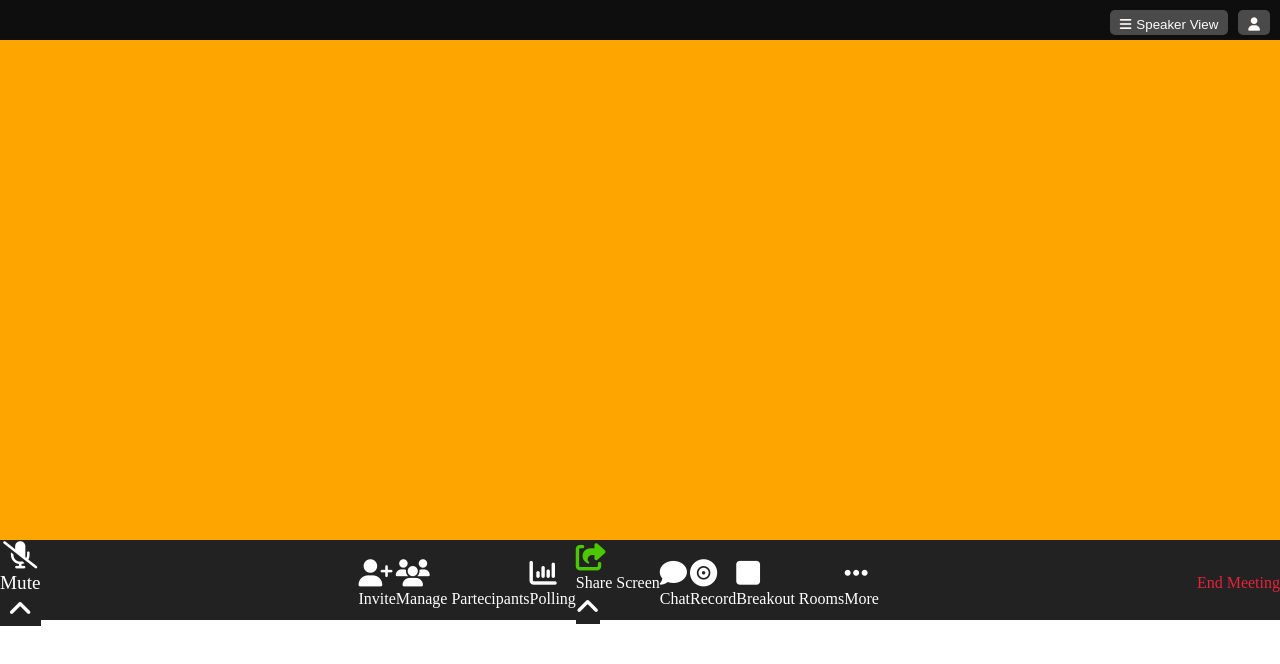
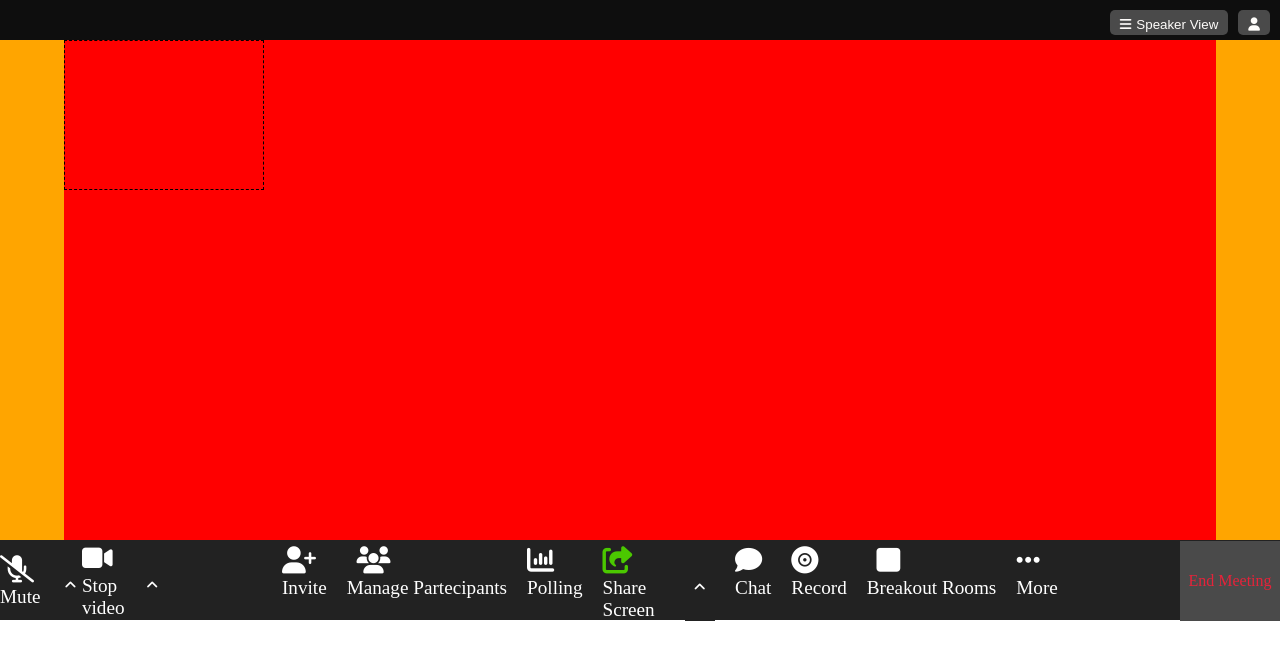
Before and after one commit to Riccardo-Mauri/html-css-zoom, a plain HTML site: page index.html in a window 1280 px wide. Drawn offline with Linux system fonts and the light colour scheme.

Commit message:
esercizio in svolgimento

```diff
--- a/css/style.css
+++ b/css/style.css
@@ -54,6 +54,17 @@ MAIN
     background-color: orange;
     height: 500px;
 }
+.container-calls{
+    width: 90%;
+    height: 100%;
+    margin: 0 auto;
+    background-color:red ;
+}
+.calls{
+    width: 200px;
+    height: 150px;
+    border: 1px dashed black;
+}
 .color-style-white{
     color: #FFFFFF;
 }
@@ -73,26 +84,62 @@ footer{
     justify-content: space-between;
     align-items: center;
 }
-.flex-container-buttons{
+.flex-container-buttons-and-text{
+    width: 150px;
     display: flex;
     flex-direction: column;
     justify-content: center;
-    --align-items: center;
+    width: 70px;
+
 }
+.flex-container-buttons-center{
+    width: 800px;
+    display: flex;
+    flex-direction: row;
+    padding-top: 5px;
+}
+.footers-padding{
+    padding-left: 10px;
+    padding-right: 10px;
+}
+
+
 .footer-button{
+    width: calc(100%/3);
     background-color:#222222;
     text-decoration: none;
     text-align: center;
     border: none;
     cursor: pointer;
     font-size: 1.7em;
+
+
 }
 .button-desc{
     font-size: 1.2em;
 }
 .End-call{
+
     color:#E5233A ;
+
 }
-.left-align{
-    justify-self: center;
+.fa-angle-up{
+    font-size: 0.5em;
 }
+.footer-button-left{
+    display: flex;
+    flex-direction: row;
+}
+.footer-button-center{
+    display: flex;
+    flex-direction: column;
+
+}
+.bck-call{
+    display: flex;
+    justify-content: center;
+    align-items: center;
+    width: 100px;
+    height: 80px;
+    background-color:#4A4A4A ;
+}
--- a/index.html
+++ b/index.html
@@ -1,95 +1,126 @@
 <!DOCTYPE html>
 <html lang="it">
+
 <head>
     <meta charset="UTF-8">
     <meta name="viewport" content="width=device-width, initial-scale=1.0">
     <title>Zoom</title>
     <!--link del css-->
     <link rel="stylesheet" href="./css/style.css">
-    <link rel="stylesheet" href="https://cdnjs.cloudflare.com/ajax/libs/font-awesome/6.5.2/css/all.min.css" integrity="sha512-SnH5WK+bZxgPHs44uWIX+LLJAJ9/2PkPKZ5QiAj6Ta86w+fsb2TkcmfRyVX3pBnMFcV7oQPJkl9QevSCWr3W6A==" crossorigin="anonymous" referrerpolicy="no-referrer" />
+    <link rel="stylesheet" href="https://cdnjs.cloudflare.com/ajax/libs/font-awesome/6.5.2/css/all.min.css"
+        integrity="sha512-SnH5WK+bZxgPHs44uWIX+LLJAJ9/2PkPKZ5QiAj6Ta86w+fsb2TkcmfRyVX3pBnMFcV7oQPJkl9QevSCWr3W6A=="
+        crossorigin="anonymous" referrerpolicy="no-referrer" />
 </head>
+
 <body>
     <header class="">
         <div class=" header-container">
-            <div class="info speaker-view"><button class="top-button"><i class="fa-solid fa-bars"></i></i>Speaker View</button></div>
+            <div class="info speaker-view"><button class="top-button"><i class="fa-solid fa-bars"></i></i>Speaker
+                    View</button></div>
             <div class="info screen"><button class="top-button"><i class="fa-solid fa-user"></i></button></div>
         </div>
     </header>
     <main class="main-container">
+        <div class="container-calls">
+            <div class="calls"></div>
 
+
+        </div>
     </main>
     <footer>
         <div class="flex-container">
-            <div>
-                <div class="flex-container-buttons color-style-white">
-                    <!--immagine microfono-->
-                    <button class="footer-button color-style-white"><i class="fa-solid fa-microphone-slash"></i></button>
-                    <!--scrita mute-->
-                    <div class="button-desc">Mute</div>
+            <div class="footer-button-left">
+                <div class="footer-button-left">
+
+                    <div class="flex-container-buttons-and-text color-style-white">
+                        <!--immagine microfono-->
+                        <button class="footer-button color-style-white"><i
+                                class="fa-solid fa-microphone-slash"></i></button>
+                        <!--scrita mute-->
+                        <div class="button-desc">Mute</div>
+                    </div>
                     <!--tendina/freccetta in sù-->
-                    <button class="footer-button color-style-white left-align"><i class="fa-solid fa-angle-up"></i></button>
+                    <button class="footer-button color-style-white"><i class="fa-solid fa-angle-up"></i></button>
+                </div>
+                <div class="footer-button-left">
+
+                    <div class="flex-container-buttons-and-text color-style-white">
+                        <!--immagine videocamera-->
+                        <button class="footer-button color-style-white"><i
+                                class="fa-solid fa-video"></i></button>
+                        <!--scrita stop video-->
+                        <div class="button-desc">Stop video</div>
+                    </div>
+                    <!--tendina/freccetta in sù-->
+                    <button class="footer-button color-style-white"><i class="fa-solid fa-angle-up"></i></button>
                 </div>
             </div>
-            <div class="flex-container">
-                <div class="color-style-white">
+
+            <div class="flex-container-buttons-center">
+                <div class="color-style-white footers-padding">
                     <!--icona invito-->
                     <button class="footer-button color-style-white"><i class="fa-solid fa-user-plus"></i></button>
                     <!--scritta invite-->
-                    <div>Invite</div>
+                    <div class="button-desc">Invite</div>
                 </div>
-                <div class="color-style-white">
+                <div class="color-style-white footers-padding">
                     <!--icona partecipanti-->
                     <button class="footer-button color-style-white"><i class="fa-solid fa-users"></i></button>
                     <!--scritta manage partecipants-->
-                    <div>Manage Partecipants</div>
+                    <div class="button-desc">Manage Partecipants</div>
                 </div>
-                <div class="color-style-white">
+                <div class="color-style-white footers-padding">
 
                     <!--icona polling-->
                     <button class="footer-button color-style-white"><i class="fa-solid fa-chart-column"></i></button>
                     <!--scritta polling-->
-                    <div>Polling</div>
+                    <div class="button-desc">Polling</div>
                 </div>
-                <div class="color-style-white">
+                <div class="color-style-white footers-padding footer-button-left">
 
-                    <!--icona IN VERDE share screen-->
-                    <button class="footer-button color-style-green"><i class="fa-solid fa-share-from-square"></i></button>
-                    <!--scritta share screen-->
-                    <div>Share Screen</div>
+                    <div class="footer-button-center">
+                        <!--icona IN VERDE share screen-->
+                        <button class="footer-button color-style-green"><i
+                                class="fa-solid fa-share-from-square"></i></button>
+                        <!--scritta share screen-->
+                        <div class="button-desc">Share Screen</div>
+
+                    </div>
                     <!--tendina/freccetta in sù-->
+
                     <button class="footer-button color-style-white"><i class="fa-solid fa-angle-up"></i></button>
                 </div>
-                <div class="color-style-white">
+                <div class="color-style-white footers-padding">
 
                     <!--icona chat-->
                     <button class="footer-button color-style-white"><i class="fa-solid fa-comment"></i></button>
                     <!--scritta chat-->
-                    <div>Chat</div>
+                    <div class="button-desc">Chat</div>
                 </div>
-                <div class="color-style-white">
+                <div class="color-style-white footers-padding">
 
                     <!--icona record-->
                     <button class="footer-button color-style-white"><i class="fa-solid fa-record-vinyl"></i></button>
                     <!--scritta record-->
-                    <div>Record</div>
+                    <div class="button-desc">Record</div>
                 </div>
-                <div class="color-style-white">
+                <div class="color-style-white footers-padding">
 
                     <!--icona more rooms-->
                     <button class="footer-button color-style-white"><i class="fa-solid fa-square"></i></button>
                     <!--scritta breakout rooms-->
-                    <div>Breakout Rooms</div>
+                    <div class="button-desc">Breakout Rooms</div>
                 </div>
-                <div class="color-style-white">
+                <div class="color-style-white footers-padding">
 
                     <!--icona tre puntini-->
                     <button class="footer-button color-style-white"><i class="fa-solid fa-ellipsis"></i></button>
                     <!--scritta more-->
-                    <div>More</div>
+                    <div class="button-desc">More</div>
                 </div>
 
             </div>
-            <div>
+            <div class="bck-call">
                 <div class="End-call">
                     End Meeting
                 </div>
@@ -97,4 +128,5 @@
         </div>
     </footer>
 </body>
+
 </html>
```
